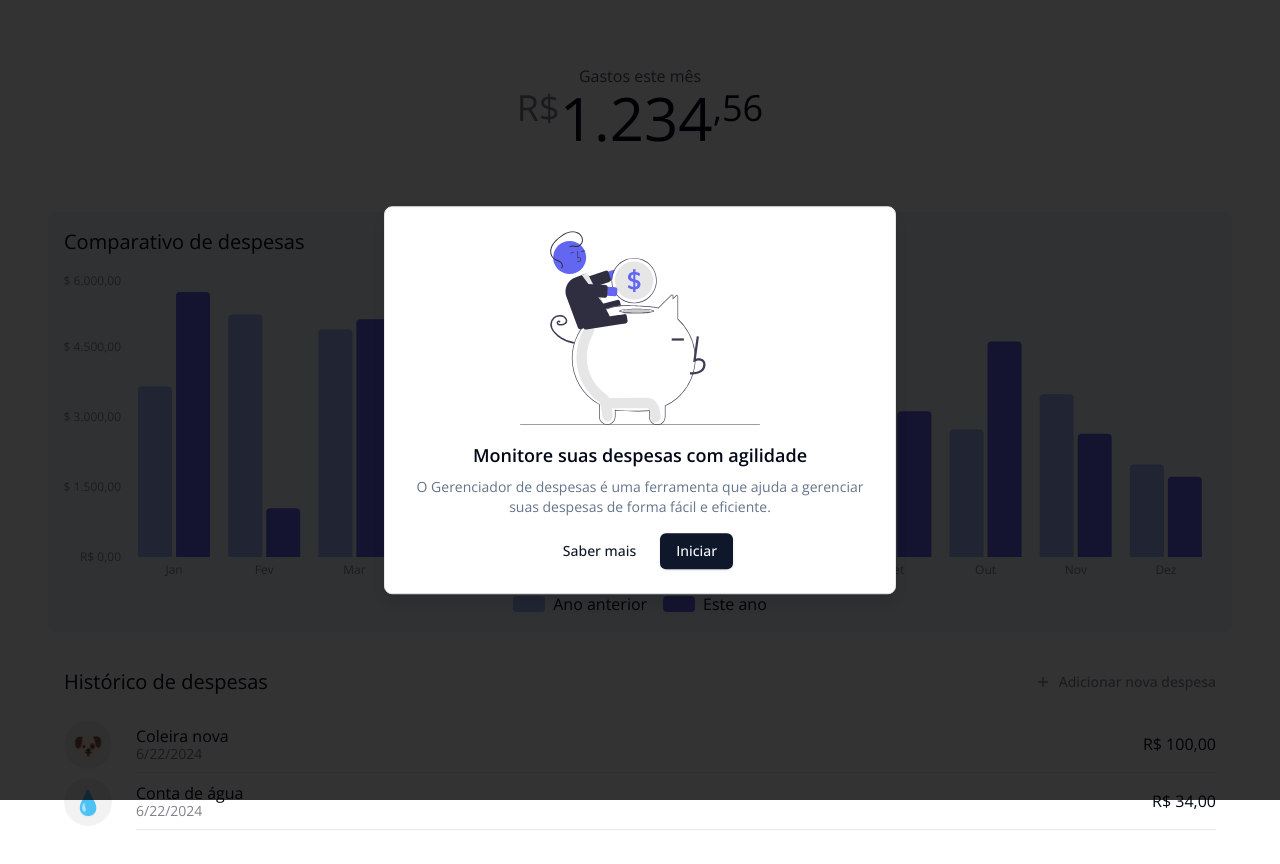
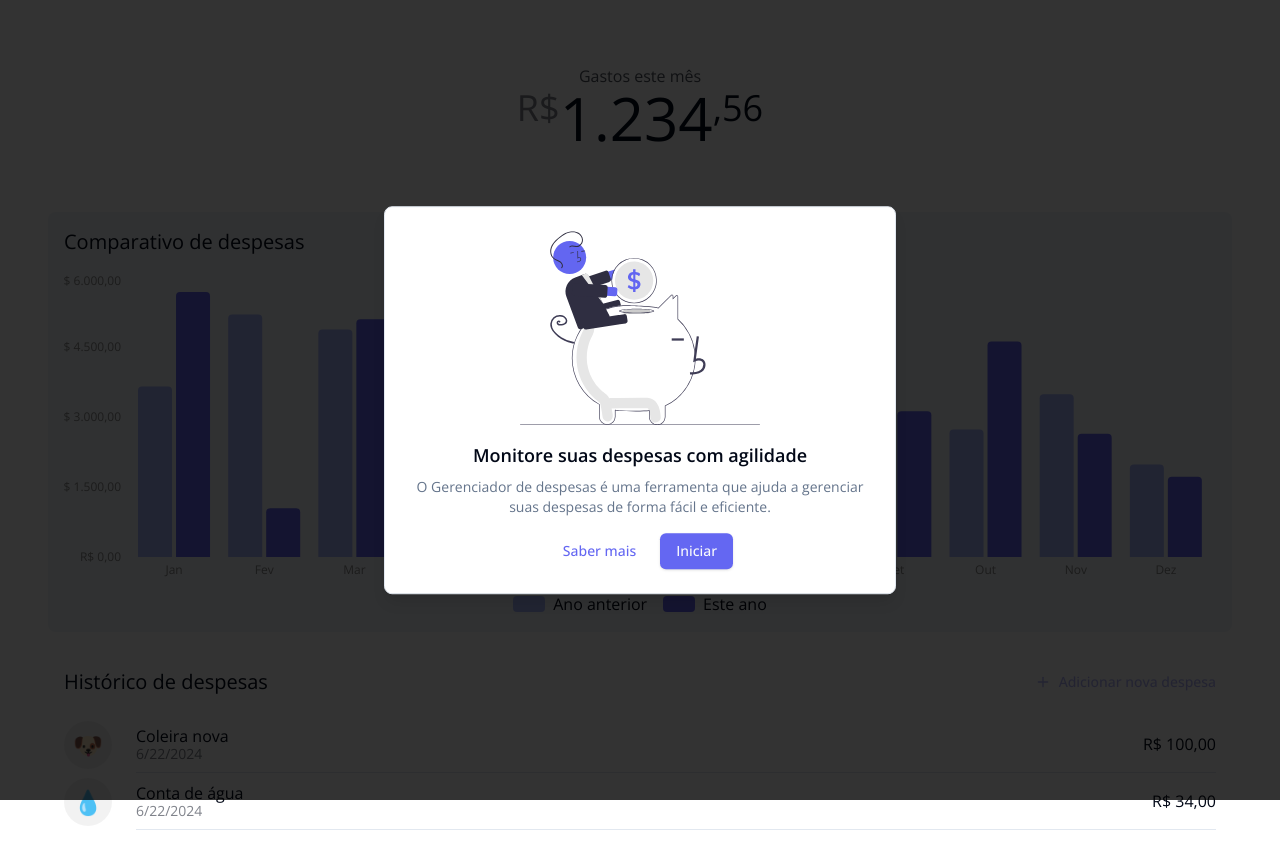
Before and after one commit to miguel5g/expense-tracking, a Next.js app: page / in a window 1280 px wide. Shown: the top 864 px of the page. Built offline with nearby package versions, Linux system fonts and the light colour scheme; no server answers.

Commit message:
update primary color

```diff
--- a/src/app/globals.css
+++ b/src/app/globals.css
@@ -13,7 +13,7 @@
     --popover: 0 0% 100%;
     --popover-foreground: 222.2 84% 4.9%;
 
-    --primary: 222.2 47.4% 11.2%;
+    --primary: 239 84% 67%; /* 222.2 47.4% 11.2% */
     --primary-foreground: 210 40% 98%;
 
     --secondary: 210 40% 96.1%;
```
